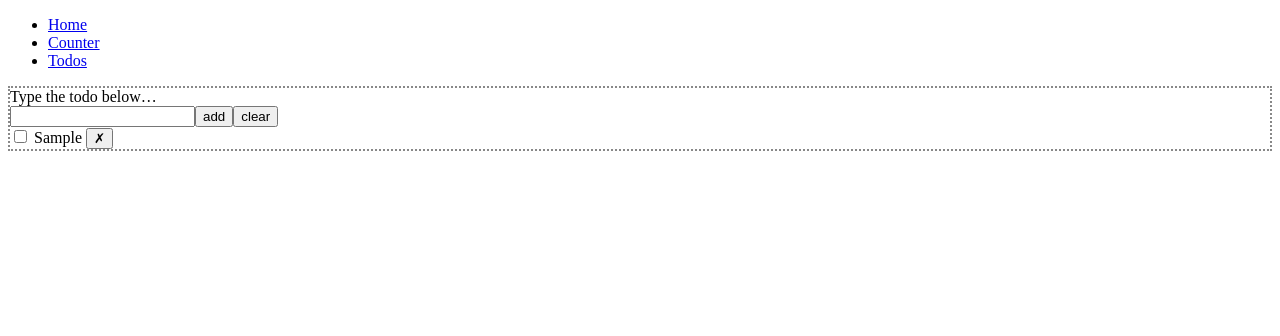
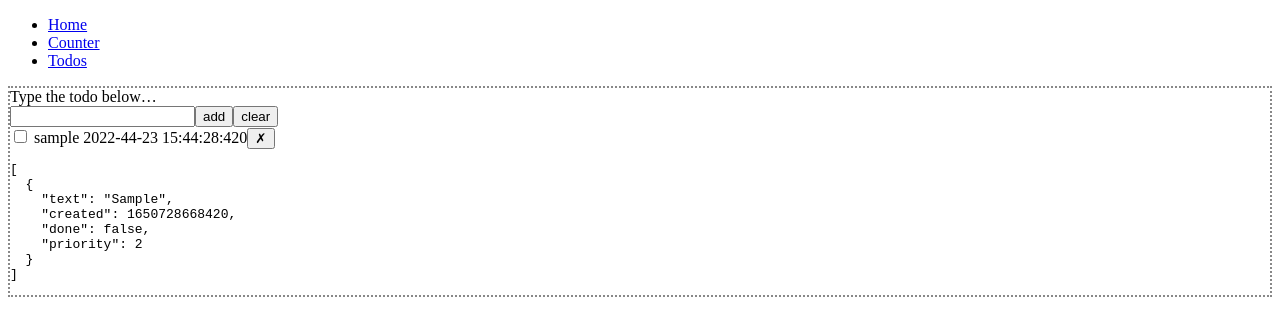
Before and after one commit to zwi3rzak/angular-intro-20220423, an Angular app: page /todos in a window 1280 px wide. Both pictures are taken after typing "Sample" into the empty fields and a click on the button "add". Shown: the top 336 px of the page. Built offline with nearby package versions, Linux system fonts and the light colour scheme.

Commit message:
Pipes
Signed-off-by: Adrian Juszczak <adrian@juszczak.io>

```diff
--- a/src/app/todos/todo/todo.component.html
+++ b/src/app/todos/todo/todo.component.html
@@ -3,7 +3,9 @@
     [(ngModel)]="todoInput.done"
     type="checkbox"
   />
-  {{ todoInput.text }}
+  {{ todoInput.text | lowercase }}
+
+  <span>{{ todoInput.created | date: 'yyyy-mm-dd HH:mm:ss:SSS' }}</span>
 
   <button (click)="onDeleteClick()">
     &cross;
--- a/src/app/todos/todos.component.html
+++ b/src/app/todos/todos.component.html
@@ -12,10 +12,12 @@
   >The list is empty</ng-container
 >
 
-<div *ngFor="let todoItem of todos">
+<div *ngFor="let todoItem of todos | slice: 0:5">
   <!--  -->
   <app-todo
     [todoInput]="todoItem"
     (delete)="deleteTodo($event)"
   ></app-todo>
 </div>
+
+<pre><code>{{ todos | json }}</code></pre>
```
